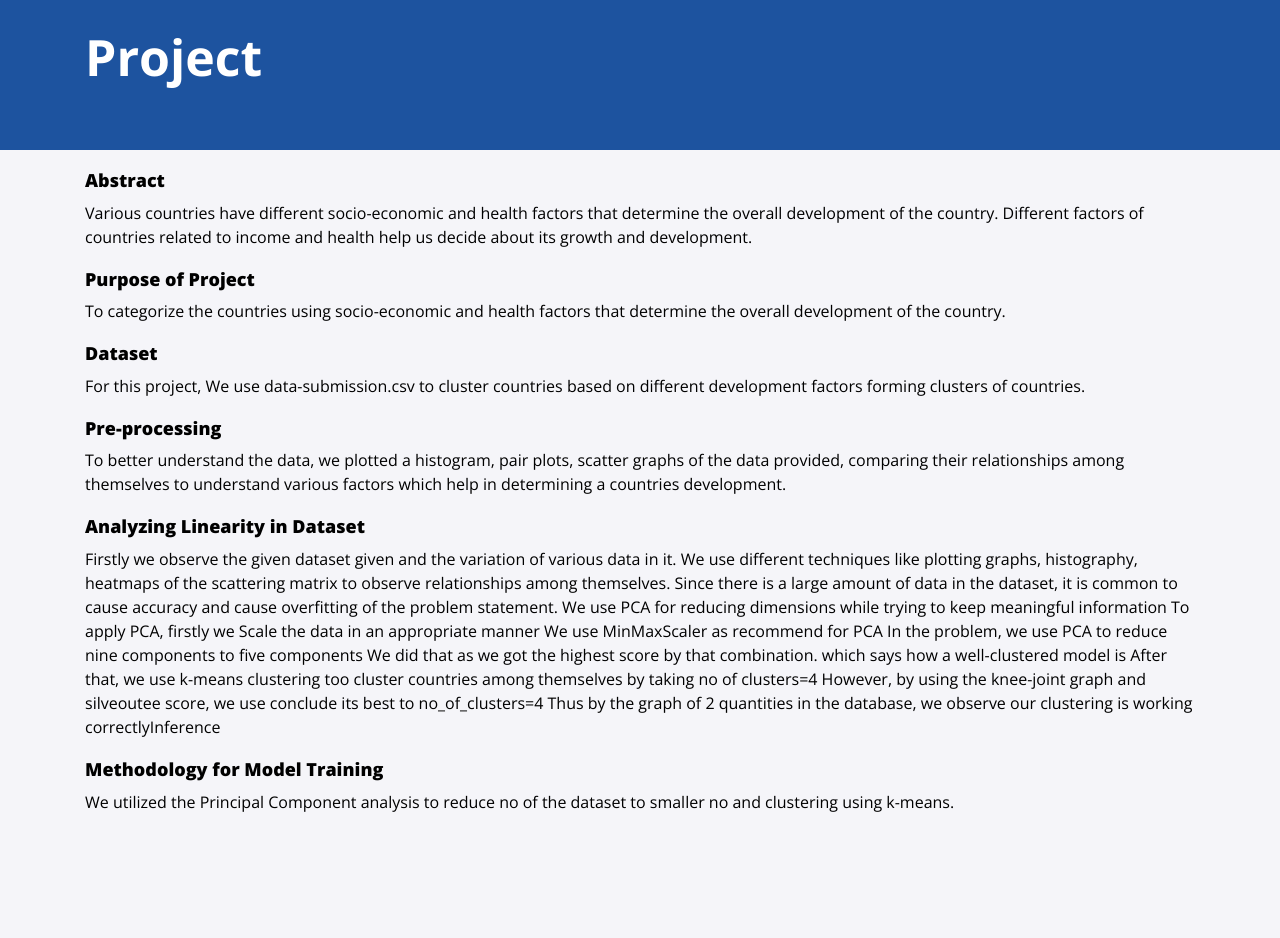
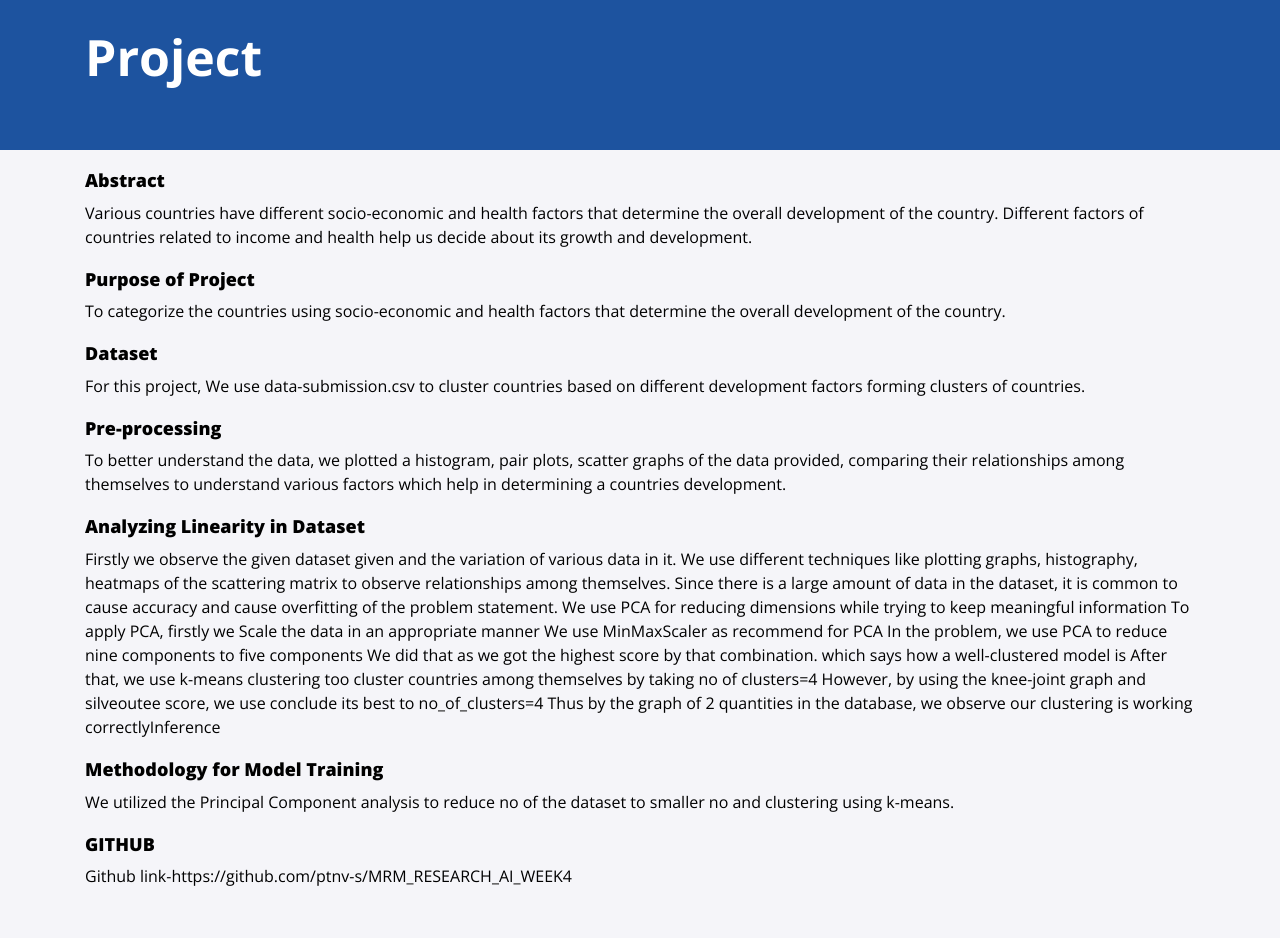
Before and after one commit to ptnv-s/ptnv-s.github.io, a Jekyll site: the page built from projects/ptnv.md, in a window 1280 px wide. Built offline with Jekyll 4.4.1, drawn with Linux system fonts in a browser that asks for light colours; nearby versions of some CDN libraries; before the commit the page ends 900 px from its top, so only the background shows below that.

Commit message:
Update ptnv.md

```diff
--- a/projects/ptnv.md
+++ b/projects/ptnv.md
@@ -35,3 +35,6 @@ Thus by the graph of 2 quantities in the database, we observe our clustering is
 ## Methodology for Model Training
 
 We utilized the Principal Component analysis to reduce no of the dataset to smaller no and clustering using k-means.
+
+## GITHUB
+Github link-https://github.com/ptnv-s/MRM_RESEARCH_AI_WEEK4
```
